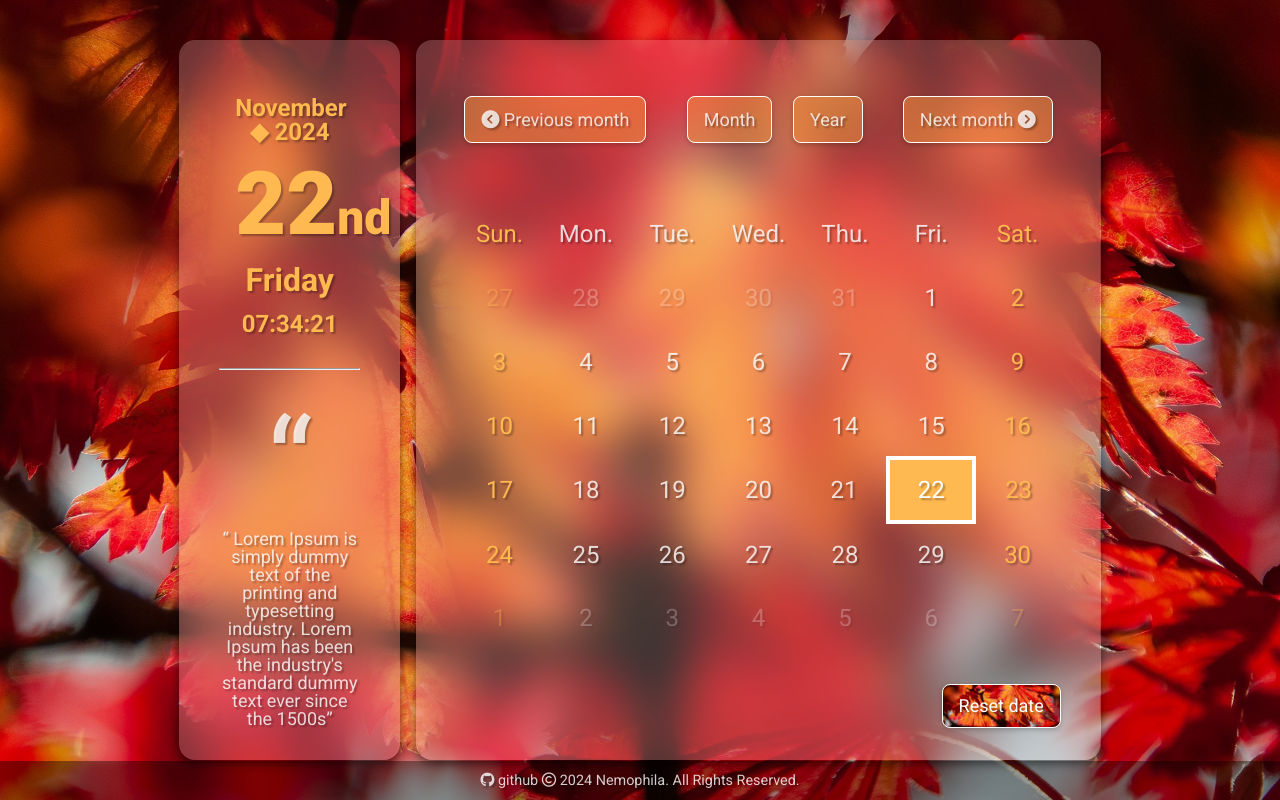
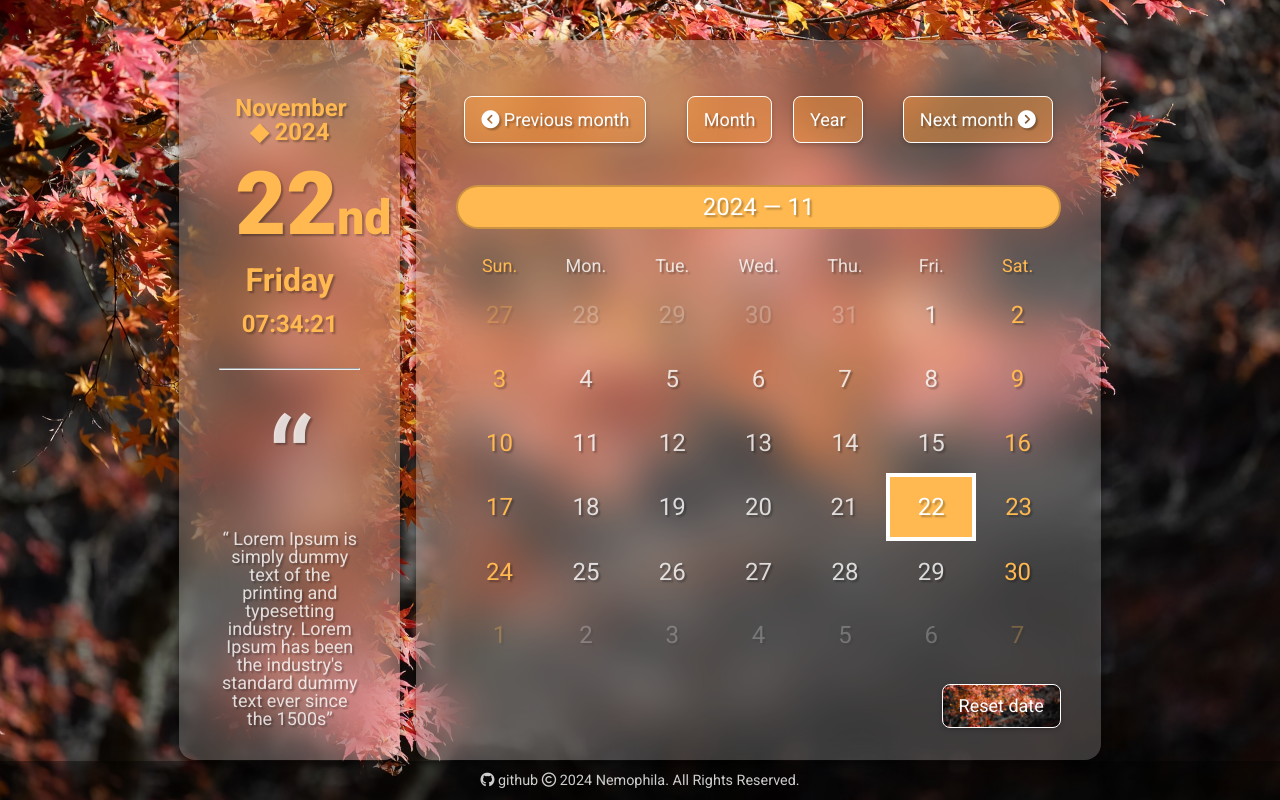
Before and after one commit to LupusXLass1404/calendar, a PHP site: page / in a window 1280 px wide. Run offline with PHP 8.4, Linux system fonts and the light colour scheme; data that the repository does not hold is empty; some libraries are stand-ins or nearby versions.

Commit message:
設定主題色

```diff
--- a/css/style.css
+++ b/css/style.css
@@ -10,6 +10,7 @@ body {
     display: flex;
     font-size: 18px;
     font-family: "Roboto", sans-serif;
+    overflow: hidden;
 }
 
 a {
@@ -73,6 +74,7 @@ main {
     margin: 0 8px;
     cursor: pointer;
     box-shadow: 0 2px 5px rgba(0, 0, 0, 0.2);
+    color: white !important;
 }
 
 .button:hover {
@@ -106,6 +108,10 @@ table td {
     font-size: 1.5rem;
 }
 
+table th {
+    padding: 8px;
+}
+
 #dateTable td {
     /* padding: 16px; */
 }
@@ -116,6 +122,8 @@ caption {
     border-radius: 50px;
     padding: 8px;
     margin-bottom: 20px;
+    border: 2px solid rgba(0, 0, 0, 0.2);
+    /* box-shadow: 1px 12px 0px rgba(255, 255, 255, 0.5); */
 }
 
 
@@ -300,3 +308,36 @@ aside>div {
 .month_12 .bottomButton a {
     background: url('../images/month_12.jpg') no-repeat center center / cover;
 }
+
+.snow-container {
+    position: absolute;
+    top: 0;
+    left: 0;
+    width: 100%;
+    height: 100%;
+    pointer-events: none;
+    /* 防止雪花影響到其他元素的交互 */
+    z-index: 100;
+}
+
+.snowflake {
+    position: absolute;
+    border-radius: 50%;
+    background-color: white;
+    opacity: 0.8;
+    pointer-events: none;
+    animation: fall 5s;
+}
+
+@keyframes fall {
+    0% {
+        transform: translateY(-10px);
+        opacity: 1;
+    }
+
+    100% {
+        transform: translateY(100vh);
+        /* 垂直方向上的動畫效果 */
+        opacity: 0;
+    }
+}
--- a/css/theme.php
+++ b/css/theme.php
@@ -3,7 +3,7 @@
 
     $color = [
         [
-            'title'=> "rgb(74 145 133)", // 灰
+            'title'=> "rgb(74 145 133)", // 松綠
             'button'=> "rgba(127 225 209 / 50%)",
             'special' => "rgb(109 231 210)",
         ],
@@ -18,49 +18,47 @@
             'special' => "rgb(255 173 199)",
         ],
         [
-            'text' => "rgb(144, 238, 144)", // 淺綠
-            'title'=> "rgb(144, 238, 144)",
-            'button'=> "rgba(152, 251, 152, 0.5)",
-            'special' => "rgb(60, 179, 113)",
+            'title'=> "rgb(87 175 87)", // 淺綠
+            'button'=> "rgba(129 221 129 / 50%)",
+            'special' => "rgb(88 227 150)",
         ],
         [
-            'text' => "rgb(173, 216, 230)", // 淺藍
-            'title'=> "rgb(173, 216, 230)",
-            'button'=> "rgba(240, 248, 255, 0.5)",
-            'special' => "rgb(135, 206, 250)",
+            'title'=> "rgb(165 165 165)", // 灰
+            'button'=> "rgba(163 163 163 / 50%)",
+            'special' => "rgb(255 254 234)",
         ],
         [
-            'text' => "rgb(34, 139, 34)", // 珊瑚
-            'title'=> "rgb(34, 139, 34)",
+            'text' => "rgb(34, 139, 34)",
+            'title'=> "rgb(34, 139, 34)", // 珊瑚
             'button'=> "rgba(50, 205, 50, 0.5)",
             'special' => "rgb(0, 100, 0)",
         ],
         [
-            'text' => "rgb(230, 230, 250)", // 淺紫
-            'title'=> "rgb(230, 230, 250)",
+            'text' => "rgb(230, 230, 250)",
+            'title'=> "rgb(230, 230, 250)", // 淺紫
             'button'=> "rgba(216, 191, 216, 0.5)",
             'special' => "rgb(147, 112, 219)",
         ],
         [
-            'text' => "rgb(255, 215, 0)", // 黃
-            'title'=> "rgb(255, 215, 0)",
+            'text' => "rgb(255, 215, 0)",
+            'title'=> "rgb(255, 215, 0)", // 黃
             'button'=> "rgba(255, 255, 224, 0.5)",
             'special' => "rgb(240, 230, 140)",
         ],
         [
-            'text' => "rgb(139, 0, 0)", // 深紅
-            'title'=> "rgb(139, 0, 0)",
+            'text' => "rgb(139, 0, 0)",
+            'title'=> "rgb(139, 0, 0)", // 深紅
             'button'=> "rgba(205, 92, 92, 0.5)",
             'special' => "rgb(178, 34, 34)",
         ],
         [
-            'text' => "rgb(101, 67, 33)", // 深棕
-            'title'=> "rgb(101, 67, 33)",
+            'text' => "rgb(101, 67, 33)",
+            'title'=> "rgb(101, 67, 33)", // 深棕
             'button'=> "rgba(139, 69, 19, 0.5)",
             'special' => "rgb(160, 82, 45)",
         ],
         [
-            'title'=> "rgb(255 185 80)", // 橘
+            'title'=> "rgb(171 58 7)", // 橘
             'button'=> "rgba(247 151 65 / 50%)",
             'special' => "rgb(255 185 80)",
         ],
@@ -80,8 +78,8 @@
 
     .month #dateTable td:nth-child(1) a,
     .month #dateTable td:nth-child(7) a,
-    .month .weekList li:nth-child(1),
-    .month .weekList li:nth-child(7) {
+    .month #dateTable th:nth-child(1),
+    .month #dateTable th:nth-child(7) {
         color: <?=$color[$c]['special'];?>;
     }
 
@@ -91,7 +89,7 @@
 
     .month caption,
     .month .tableLink:active {
-        background-color: <?=$color[$c]['title'];?>;
+        background-color: <?=$color[$c]['special'];?>;
     }
 
     .month .tableLink:hover {
--- a/index.php
+++ b/index.php
@@ -53,6 +53,7 @@
         rel="stylesheet">
 </head>
 <body class="base month month_<?=$month;?>">
+<div class="snow-container"></div>
 
     <?php
         $thisToday = strtotime(date('y-m-d'));
@@ -126,17 +127,19 @@
                     <!-- 放下一個按鈕的地方 -->
                 </div>
             </div>
+
             <div id="calendar" class="calendar">
-                <ul class="weekList">
-                    <li>Sun.</li>
-                    <li>Mon.</li>
-                    <li>Tue.</li>
-                    <li>Wed.</li>
-                    <li>Thu.</li>
-                    <li>Fri.</li>
-                    <li>Sat.</li>
-                </ul>
                 <table id="dateTable">
+                <caption><?=$year;?> — <?=$month;?></caption>
+                    <tr>
+                        <th>Sun.</th>
+                        <th>Mon.</th>
+                        <th>Tue.</th>
+                        <th>Wed.</th>
+                        <th>Thu.</th>
+                        <th>Fri.</th>
+                        <th>Sat.</th>
+                    </tr>
                     <?php
                         $dynamicDay = $firstDay;
                         $lastWeek = 7-(7-$chooseWeek)+1;
@@ -420,6 +423,33 @@
 
         init()
 
+        document.addEventListener('mousemove', function(event) {
+  // 創建雪花元素
+  const snowflake = document.createElement('div');
+  snowflake.classList.add('snowflake');
+
+  // 設置雪花的大小，隨機生成一個 3 到 6 像素的大小
+  const size = Math.random() * 3 + 3;
+  snowflake.style.width = `${size}px`;
+  snowflake.style.height = `${size}px`;
+
+  // 設置雪花的初始位置，根據鼠標位置放置
+  snowflake.style.left = `${event.pageX - size / 2}px`;
+  snowflake.style.top = `${event.pageY - size / 2}px`;
+
+  // 設置雪花掉落的速度，隨機設定
+  const animationDuration = Math.random() * 3 + 2;
+  snowflake.style.animationDuration = `${animationDuration}s`;
+
+  // 將雪花加入到雪花容器中
+  document.querySelector('.snow-container').appendChild(snowflake);
+
+  // 在動畫結束後移除雪花
+  snowflake.addEventListener('animationend', function() {
+    snowflake.remove();
+  });
+});
+
     </script>
 
 
```
Also changed, not shown: images/11+4.jpg (renamed from images/11_1.jpg), images/11.jpg (added), images/11_2.jpg (added), images/5_1.jpg (deleted), images/5_2.jpg (deleted), images/5_4.jpg (deleted), images/9_1.jpg (deleted), images/9_2.jpg (added), images/month_11.jpg, images/month_5.jpg, images/month_9.jpg.
